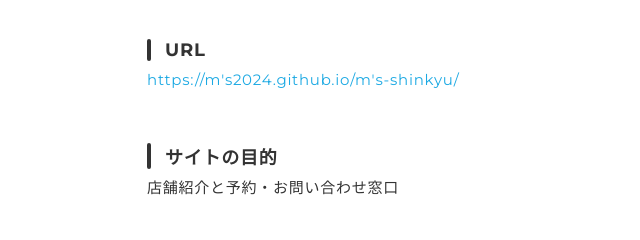
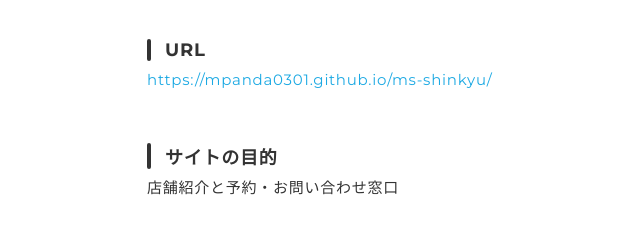
Before and after one commit to mpanda0301/ms-Portfolio, a plain HTML site: page works-1.html in a window 1280 px wide. Shown: the part 766-1006 px from the top of the page, 133-773 px from the left. Drawn offline with nearby package versions, Linux system fonts and the light colour scheme.

Commit message:
URL更新

```diff
--- a/works-1.html
+++ b/works-1.html
@@ -51,10 +51,10 @@
               <h3>URL</h3>
               <p>
                 <a
-                  href="https://m's2024.github.io/m's-shinkyu/"
+                  href="https://mpanda0301.github.io/ms-shinkyu/"
                   target="_blank"
                   rel="noopener"
-                  >https://m's2024.github.io/m's-shinkyu/</a
+                  >https://mpanda0301.github.io/ms-shinkyu/</a
                 >
               </p>
               <h3>サイトの目的</h3>
```
